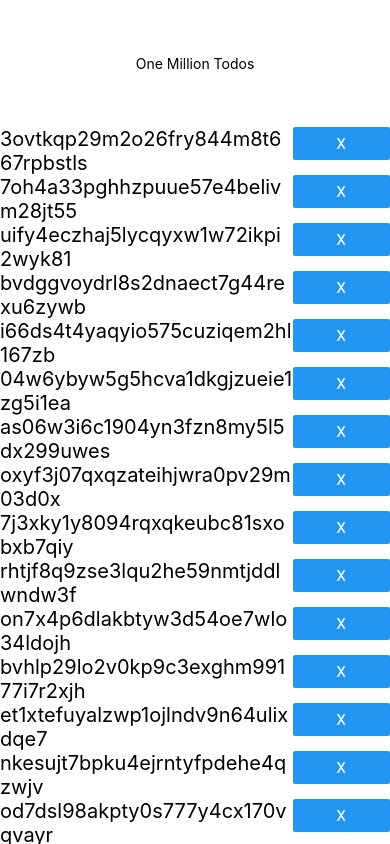
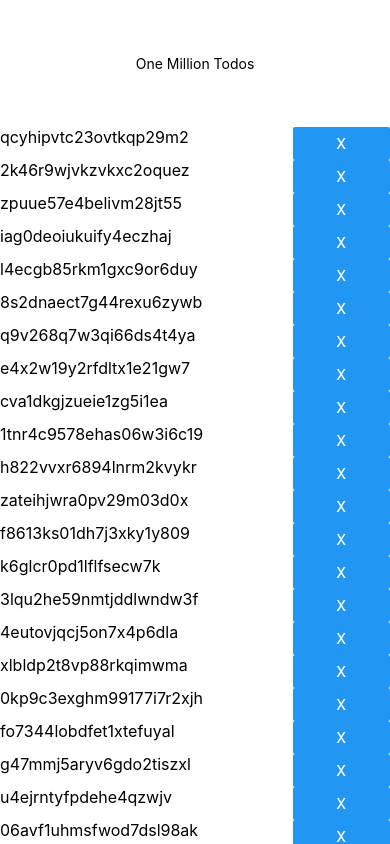
Before and after one commit to topherPedersen/OneMillionTodos, a React Native app: screen / in a window 390 px wide. Built offline with nearby package versions, Linux system fonts and the light colour scheme.

Commit message:
made strings of random characters shorter for styling purposes

```diff
--- a/components/TodoItem.js
+++ b/components/TodoItem.js
@@ -37,7 +37,7 @@ class TodoItem extends React.PureComponent {
     <View style={{flexDirection: 'row', flex: 100}}>
 
         <View style={{flex: 75}}>
-          <Text style={{fontSize: 20, textDecorationLine: this.state.completed ? 'line-through' : 'none'}}>{this.props.task}</Text>
+          <Text style={{fontSize: 16, textDecorationLine: this.state.completed ? 'line-through' : 'none'}}>{this.props.task}</Text>
         </View>
 
         <View style={{flex: 25}}>
--- a/components/TodoList.js
+++ b/components/TodoList.js
@@ -22,8 +22,7 @@ import {
 function randomStr() {
   let a = Math.random().toString(36).substring(2);
   let b = Math.random().toString(36).substring(2);
-  let c = Math.random().toString(36).substring(2);
-  let uniqueStringOfRandomCharacters = a + b + c;
+  let uniqueStringOfRandomCharacters = a + b;
   return uniqueStringOfRandomCharacters;
 }
 
```
